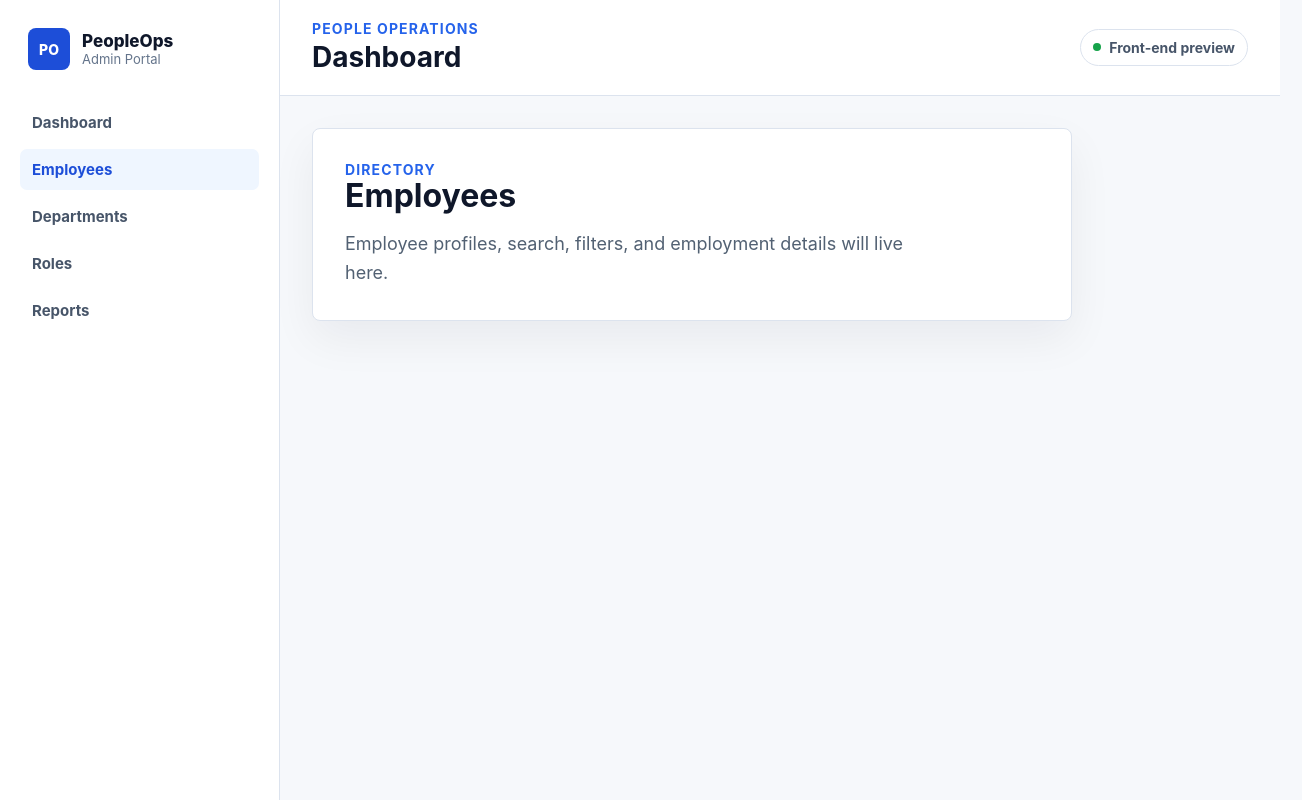
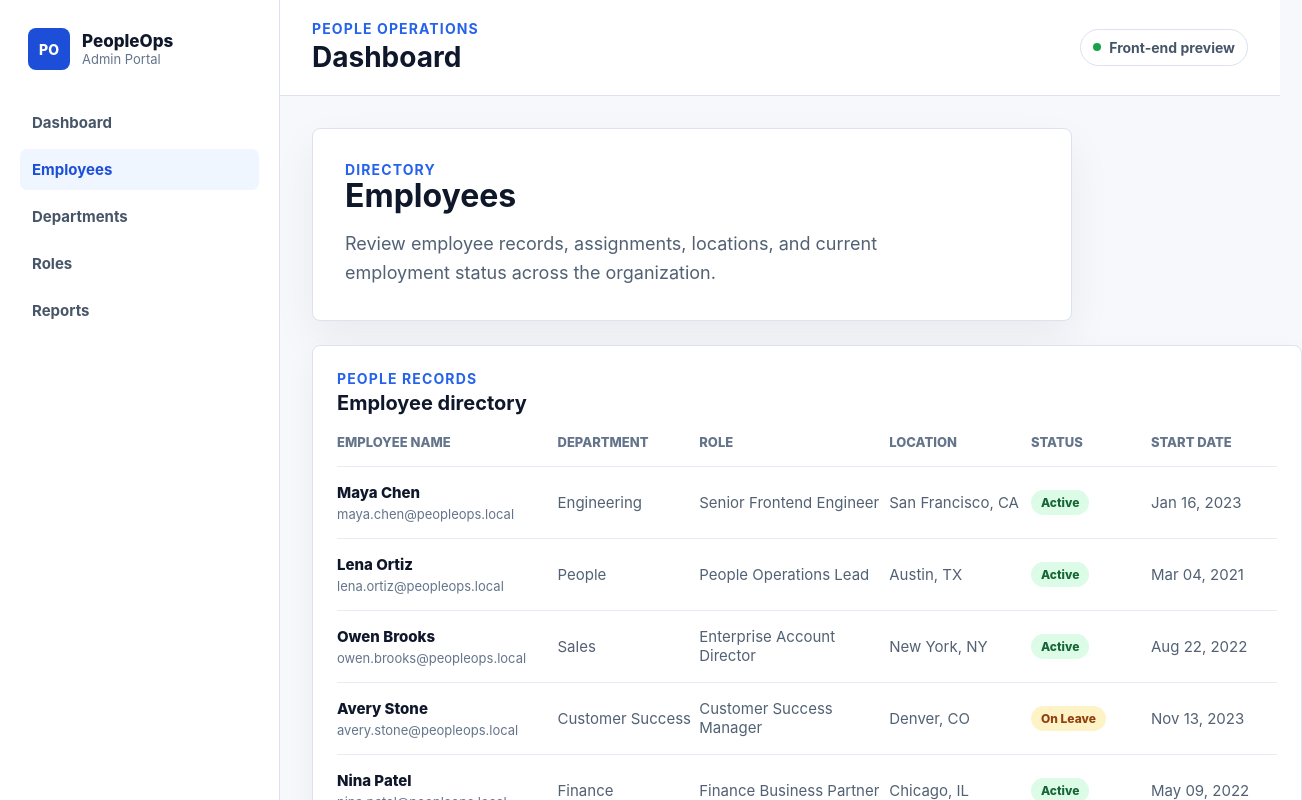
Before and after one commit to milanNbg/peopleops-admin-portal, a React (Vite) app: page /employees in a window 1280 px wide. Shown: the top 800 px of the page, 1302 px wide, since content can reach past the window. Built offline with nearby package versions, Linux system fonts and the light colour scheme.

Commit message:
Add employees feature table

```diff
--- a/src/App.css
+++ b/src/App.css
@@ -123,6 +123,11 @@
 }
 
 .dashboard-page {
+  display: grid;
+  gap: 24px;
+}
+
+.employees-page {
   display: grid;
   gap: 24px;
 }
@@ -280,6 +285,81 @@
   text-transform: uppercase;
 }
 
+.employee-table {
+  display: grid;
+  overflow-x: auto;
+}
+
+.employee-row {
+  display: grid;
+  grid-template-columns:
+    minmax(210px, 1.4fr) minmax(140px, 0.9fr) minmax(190px, 1.2fr)
+    minmax(140px, 0.9fr) minmax(120px, 0.7fr) minmax(120px, 0.8fr);
+  min-width: 940px;
+  padding: 16px 0;
+  border-top: 1px solid #e8edf5;
+  color: #526173;
+  font-size: 15px;
+}
+
+.employee-row span {
+  display: flex;
+  min-width: 0;
+  align-items: center;
+}
+
+.employee-row strong {
+  display: block;
+  color: #0f172a;
+  font-weight: 800;
+}
+
+.employee-row small {
+  display: block;
+  margin-top: 4px;
+  color: #64748b;
+  font-size: 13px;
+}
+
+.employee-row span:first-child {
+  display: block;
+}
+
+.employee-row-header {
+  padding-top: 0;
+  border-top: 0;
+  color: #64748b;
+  font-size: 13px;
+  font-weight: 800;
+  text-transform: uppercase;
+}
+
+.status-badge {
+  display: inline-flex;
+  align-items: center;
+  justify-content: center;
+  min-width: 82px;
+  padding: 5px 10px;
+  border-radius: 999px;
+  font-size: 12px;
+  font-weight: 800;
+}
+
+.status-badge-active {
+  color: #166534;
+  background: #dcfce7;
+}
+
+.status-badge-inactive {
+  color: #475569;
+  background: #e2e8f0;
+}
+
+.status-badge-on-leave {
+  color: #92400e;
+  background: #fef3c7;
+}
+
 .eyebrow {
   color: #2563eb;
   font-size: 14px;
--- /dev/null
+++ b/src/components/ui/StatusBadge.tsx
@@ -0,0 +1,17 @@
+import type { EmployeeStatus } from '../../types/employee'
+
+type StatusBadgeProps = {
+  status: EmployeeStatus
+}
+
+const statusClassNames: Record<EmployeeStatus, string> = {
+  Active: 'active',
+  Inactive: 'inactive',
+  'On Leave': 'on-leave',
+}
+
+export const StatusBadge = ({ status }: StatusBadgeProps) => (
+  <span className={`status-badge status-badge-${statusClassNames[status]}`}>
+    {status}
+  </span>
+)
--- /dev/null
+++ b/src/data/employees.ts
@@ -0,0 +1,64 @@
+import type { Employee } from '../types/employee'
+
+export const employees: Employee[] = [
+  {
+    department: 'Engineering',
+    email: 'maya.chen@peopleops.local',
+    id: 'emp-001',
+    location: 'San Francisco, CA',
+    name: 'Maya Chen',
+    role: 'Senior Frontend Engineer',
+    startDate: 'Jan 16, 2023',
+    status: 'Active',
+  },
+  {
+    department: 'People',
+    email: 'lena.ortiz@peopleops.local',
+    id: 'emp-002',
+    location: 'Austin, TX',
+    name: 'Lena Ortiz',
+    role: 'People Operations Lead',
+    startDate: 'Mar 04, 2021',
+    status: 'Active',
+  },
+  {
+    department: 'Sales',
+    email: 'owen.brooks@peopleops.local',
+    id: 'emp-003',
+    location: 'New York, NY',
+    name: 'Owen Brooks',
+    role: 'Enterprise Account Director',
+    startDate: 'Aug 22, 2022',
+    status: 'Active',
+  },
+  {
+    department: 'Customer Success',
+    email: 'avery.stone@peopleops.local',
+    id: 'emp-004',
+    location: 'Denver, CO',
+    name: 'Avery Stone',
+    role: 'Customer Success Manager',
+    startDate: 'Nov 13, 2023',
+    status: 'On Leave',
+  },
+  {
+    department: 'Finance',
+    email: 'nina.patel@peopleops.local',
+    id: 'emp-005',
+    location: 'Chicago, IL',
+    name: 'Nina Patel',
+    role: 'Finance Business Partner',
+    startDate: 'May 09, 2022',
+    status: 'Active',
+  },
+  {
+    department: 'Marketing',
+    email: 'eli.morgan@peopleops.local',
+    id: 'emp-006',
+    location: 'Remote',
+    name: 'Eli Morgan',
+    role: 'Lifecycle Marketing Manager',
+    startDate: 'Feb 01, 2024',
+    status: 'Inactive',
+  },
+]
--- a/src/features/employees/EmployeesPage.tsx
+++ b/src/features/employees/EmployeesPage.tsx
@@ -1,9 +1,49 @@
+import { StatusBadge } from '../../components/ui/StatusBadge'
+import { employees } from '../../data/employees'
+
 export const EmployeesPage = () => (
-  <section className="placeholder-page" aria-labelledby="employees-title">
-    <p className="eyebrow">Directory</p>
-    <h2 id="employees-title">Employees</h2>
-    <p className="intro">
-      Employee profiles, search, filters, and employment details will live here.
-    </p>
-  </section>
+  <div className="employees-page">
+    <section className="welcome-panel" aria-labelledby="employees-title">
+      <p className="eyebrow">Directory</p>
+      <h2 id="employees-title">Employees</h2>
+      <p className="intro">
+        Review employee records, assignments, locations, and current employment
+        status across the organization.
+      </p>
+    </section>
+
+    <section className="dashboard-card" aria-labelledby="employee-table-title">
+      <div className="section-heading">
+        <p className="eyebrow">People records</p>
+        <h3 id="employee-table-title">Employee directory</h3>
+      </div>
+
+      <div className="employee-table" role="table" aria-label="Employee directory">
+        <div className="employee-row employee-row-header" role="row">
+          <span role="columnheader">Employee name</span>
+          <span role="columnheader">Department</span>
+          <span role="columnheader">Role</span>
+          <span role="columnheader">Location</span>
+          <span role="columnheader">Status</span>
+          <span role="columnheader">Start date</span>
+        </div>
+
+        {employees.map((employee) => (
+          <div className="employee-row" role="row" key={employee.id}>
+            <span role="cell">
+              <strong>{employee.name}</strong>
+              <small>{employee.email}</small>
+            </span>
+            <span role="cell">{employee.department}</span>
+            <span role="cell">{employee.role}</span>
+            <span role="cell">{employee.location}</span>
+            <span role="cell">
+              <StatusBadge status={employee.status} />
+            </span>
+            <span role="cell">{employee.startDate}</span>
+          </div>
+        ))}
+      </div>
+    </section>
+  </div>
 )
--- /dev/null
+++ b/src/types/employee.ts
@@ -0,0 +1,12 @@
+export type EmployeeStatus = 'Active' | 'Inactive' | 'On Leave'
+
+export type Employee = {
+  department: string
+  email: string
+  id: string
+  location: string
+  name: string
+  role: string
+  startDate: string
+  status: EmployeeStatus
+}
```
